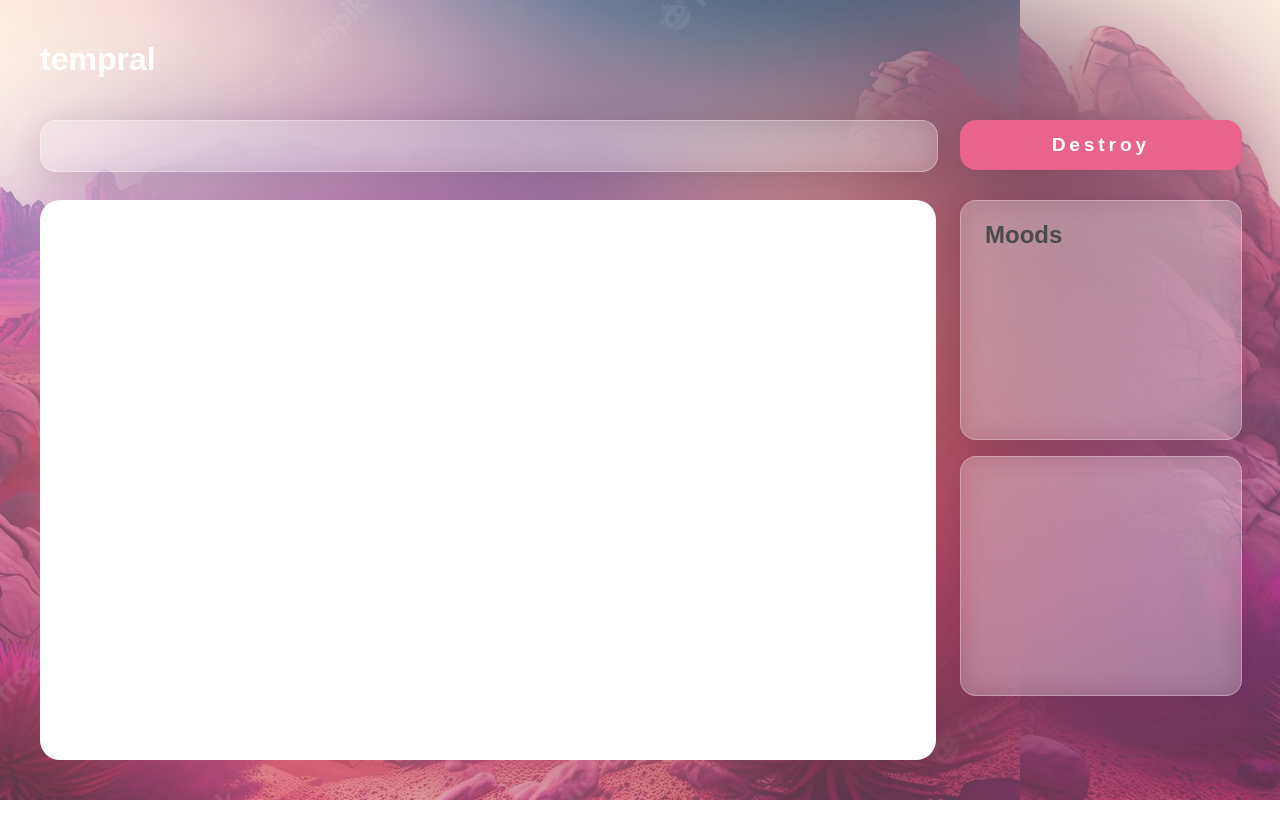
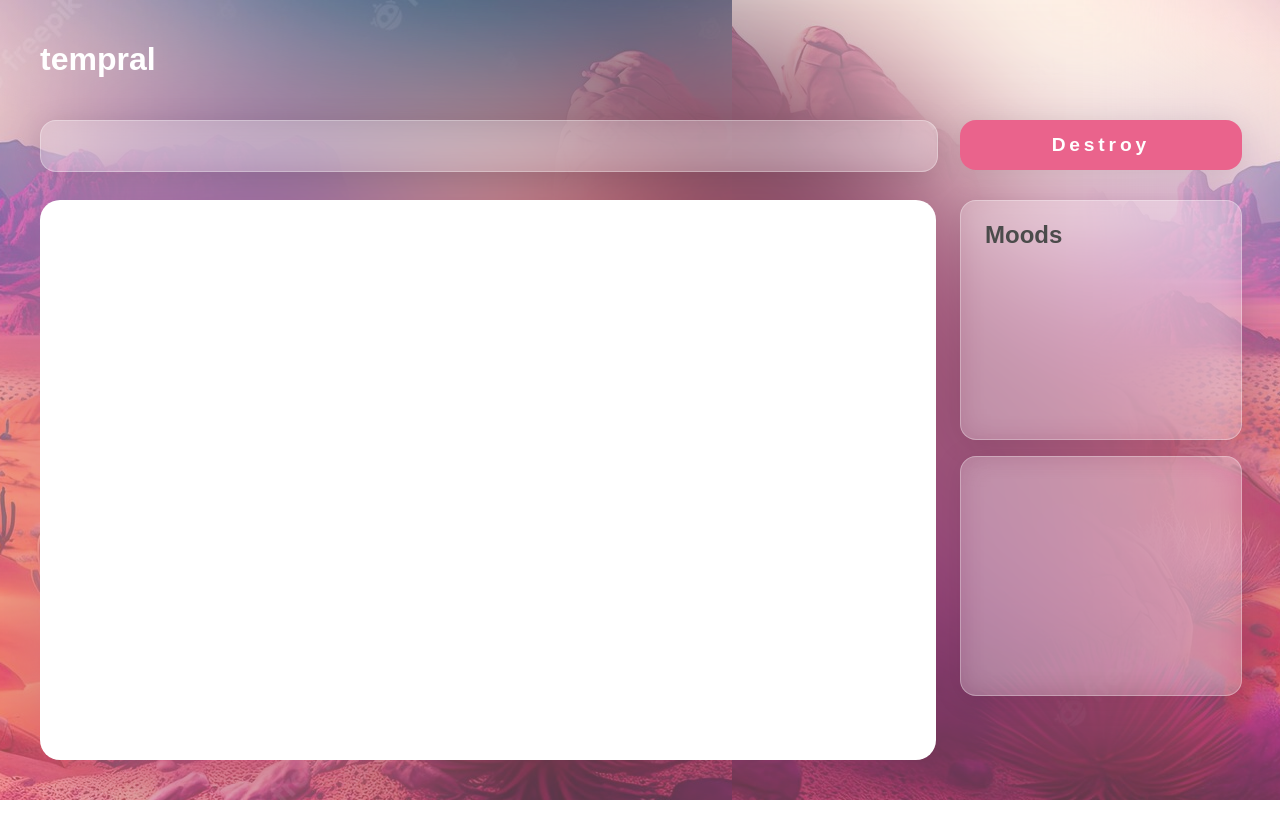
Before and after one commit to zariacs/the-disappearing-diary, a Vue app: page / in a window 1280 px wide. Shown: the top 838 px of the page. Built offline with nearby package versions, Linux system fonts and the light colour scheme.

Commit message:
Fixing bugs

```diff
--- a/src/components/JournalEntry.vue
+++ b/src/components/JournalEntry.vue
@@ -4,7 +4,7 @@
             <div class="slider-image"></div>
             <!-- <img src="../assets/images/rocks.jpg" alt="Image 1">
             <img src="../assets/images/rocks-mirrored.jpg" alt="Image 2"> -->
-        </div>
+
         <!-- <img src="../assets/images/rocks.jpg" alt=""> -->
             <div class="glass">
                 <header>
@@ -25,15 +25,17 @@
                 </aside>
             </div>
         </div>
+    </div>
 </template>
 
 <style>
 
 /* -------BACKGROUND------- */
 .moving-background {
-    background-color: #EABAF6;
+    /* background-color: #EABAF6; */
     height: 100vh;
     width: 100%;
+    background-image: url("../assets/images/rocks.jpg");
 }
 
 .moving-background > img {
@@ -91,8 +93,9 @@ body, html {
 
 .slider-container {
     overflow: hidden;
-    height: 100%;
-    width: 500%;
+    height: 100vh;
+    width: 900%;
+    margin: 0;
 }
 
 @keyframes slide {
@@ -110,6 +113,7 @@ body, html {
   width: 100%;
   object-fit: cover;
   animation: slide 200s linear infinite;
+  margin: 0;
 }
 
 
```
Lines whose indentation alone changed are shown as unchanged.
